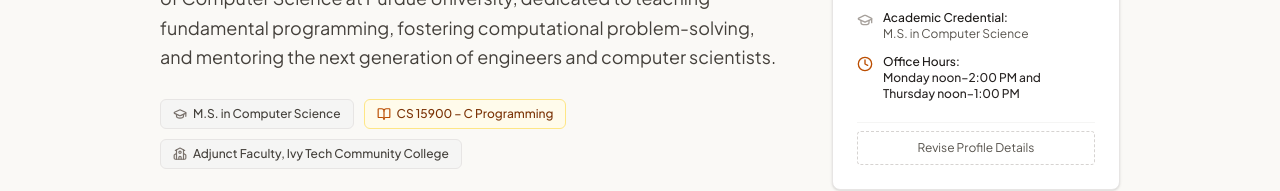
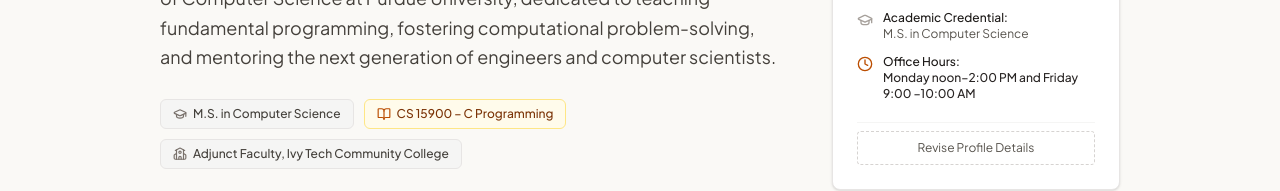
Before and after one commit to ningzhou-tech/ningzhou-tech.github.io, a React (Vite) app: page / in a window 1280 px wide. Shown: the part 493-684 px from the top of the page. Built offline with nearby package versions, Linux system fonts and the light colour scheme.

Commit message:
Update initialData.ts
contact updated office hours

```diff
--- a/src/data/initialData.ts
+++ b/src/data/initialData.ts
@@ -95,7 +95,7 @@ export const initialProfileData: AcademicProfile = {
   contact: {
     email: "zhou1489@purdue.edu",
     office: "LWSN B116A",
-    hours: "Monday noon–2:00 PM and Thursday noon–1:00 PM",
+    hours: "Monday noon–2:00 PM and Friday 9:00 –10:00 AM",
     departmentAddress: "Department of Computer Science, Purdue University, 305 N. University Street, West Lafayette, IN 47907",
     directoryLink: "https://www.cs.purdue.edu/people/faculty/zhou1489.html",
     githubLink: "https://github.com/ningzhou-tech",
```
